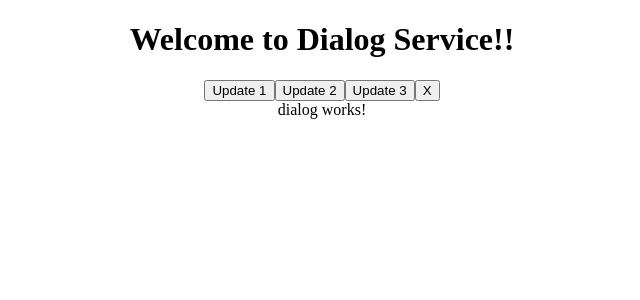
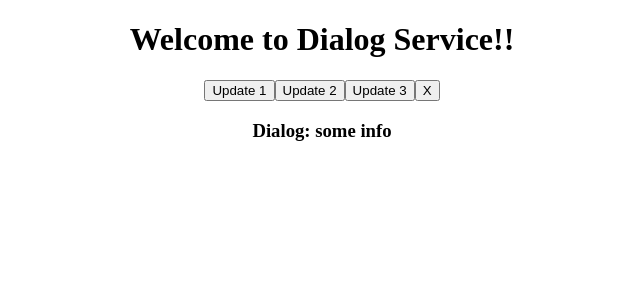
Before and after one commit to MillianoC/angular-dialog-box, an Angular app: page / in a window 1280 px wide. Shown: the top 300 px of the page, without its empty margins (318-958 px from the left). Built offline with nearby package versions, Linux system fonts and the light colour scheme.

Commit message:
FEAT: app.component, dialog.service, and dialog.comonent are isolated. Next step to have service update component text

```diff
--- a/src/app/app.component.html
+++ b/src/app/app.component.html
@@ -19,11 +19,7 @@
         </button>
     </div>
 
-    <div [hidden]="dialog == null">
-        <h3>
-            Dialog: {{ dialog }}
-        </h3>
-    </div>
+
 
     <dialog-box></dialog-box>
 
--- a/src/app/app.component.ts
+++ b/src/app/app.component.ts
@@ -22,6 +22,7 @@ export class AppComponent implements OnInit {
     ) {}
 
     ngOnInit() {
+        console.log("Init app component");
 
         // NOTE: DIALOG_SERVICE_NEED
         // This will load the default message from the dialogService
--- a/src/app/components/dialog/dialog.component.html
+++ b/src/app/components/dialog/dialog.component.html
@@ -1,3 +1,7 @@
 <div>
-  dialog works!
+    <div [hidden]="dialog == null">
+        <h3>
+            Dialog: {{ dialog }}
+        </h3>
+    </div>
 </div>
--- a/src/app/components/dialog/dialog.component.ts
+++ b/src/app/components/dialog/dialog.component.ts
@@ -1,16 +1,25 @@
 import { Component, OnInit } from '@angular/core';
 
+import { DialogService } from "../../services/dialog.service";
+
 @Component({
-  selector: 'dialog-box',
-  templateUrl: './dialog.component.html',
-  styleUrls: ['./dialog.component.css']
+    selector: 'dialog-box',
+    templateUrl: './dialog.component.html',
+    styleUrls: ['./dialog.component.css']
 })
 export class DialogComponent implements OnInit {
 
-  constructor() { }
+    dialog: string = null;
 
-  ngOnInit() {
-      console.log("Init dialog.component");
-  }
+    dialogServiceSubscription: any;
+
+    constructor(
+        private dialogService: DialogService
+    ) {}
+
+    ngOnInit() {
+        console.log("Init dialog component");
+        this.dialog = "some info";
+    }
 
 }
--- a/src/app/components/dialog/dialog.module.ts
+++ b/src/app/components/dialog/dialog.module.ts
@@ -2,10 +2,12 @@ import { NgModule } from "@angular/core";
 import { CommonModule } from "@angular/common";
 
 import { DialogComponent } from "./dialog.component";
+import { DialogService } from "../../services/dialog.service";
 
 @NgModule({
     imports: [ CommonModule ],
     declarations: [ DialogComponent ],
-    exports: [ DialogComponent ]
+    exports: [ DialogComponent ],
+    providers: [ DialogService ]
 })
 export class DialogModule {}
```
Also changed, not shown: src/app/services/dialog.service.ts (+7 -3 lines).
